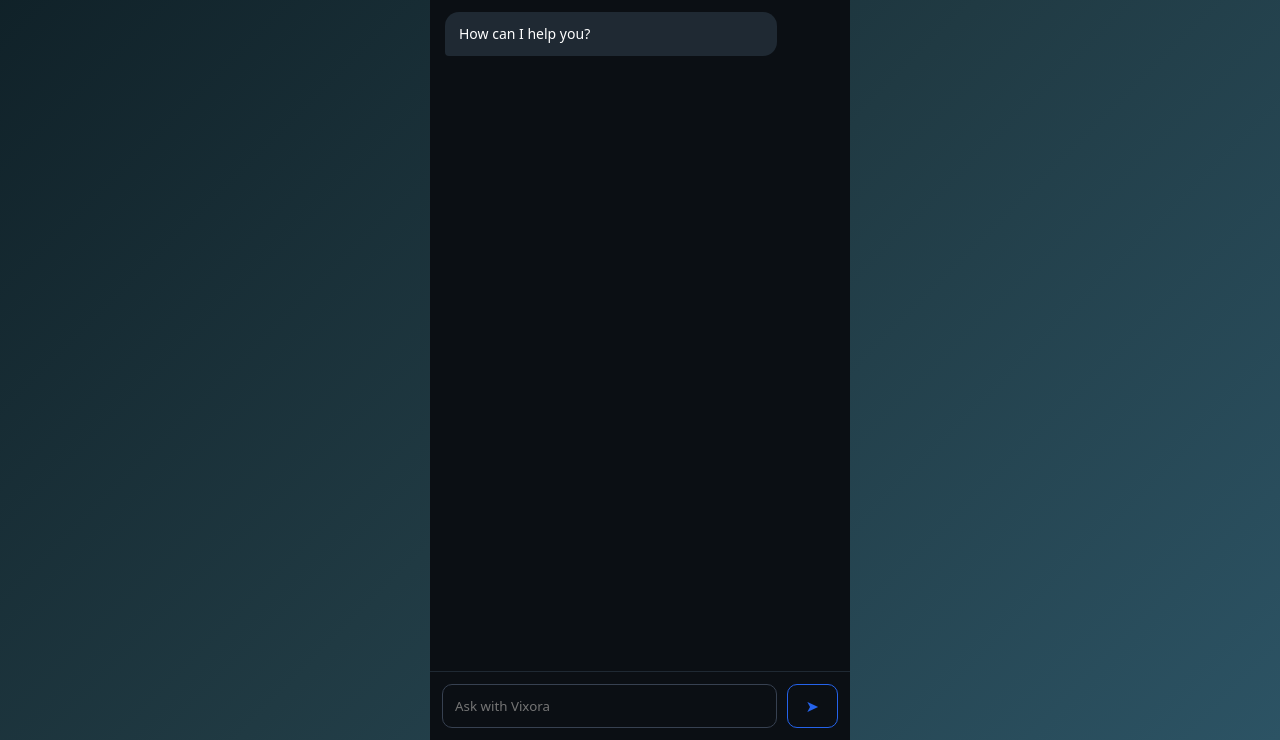
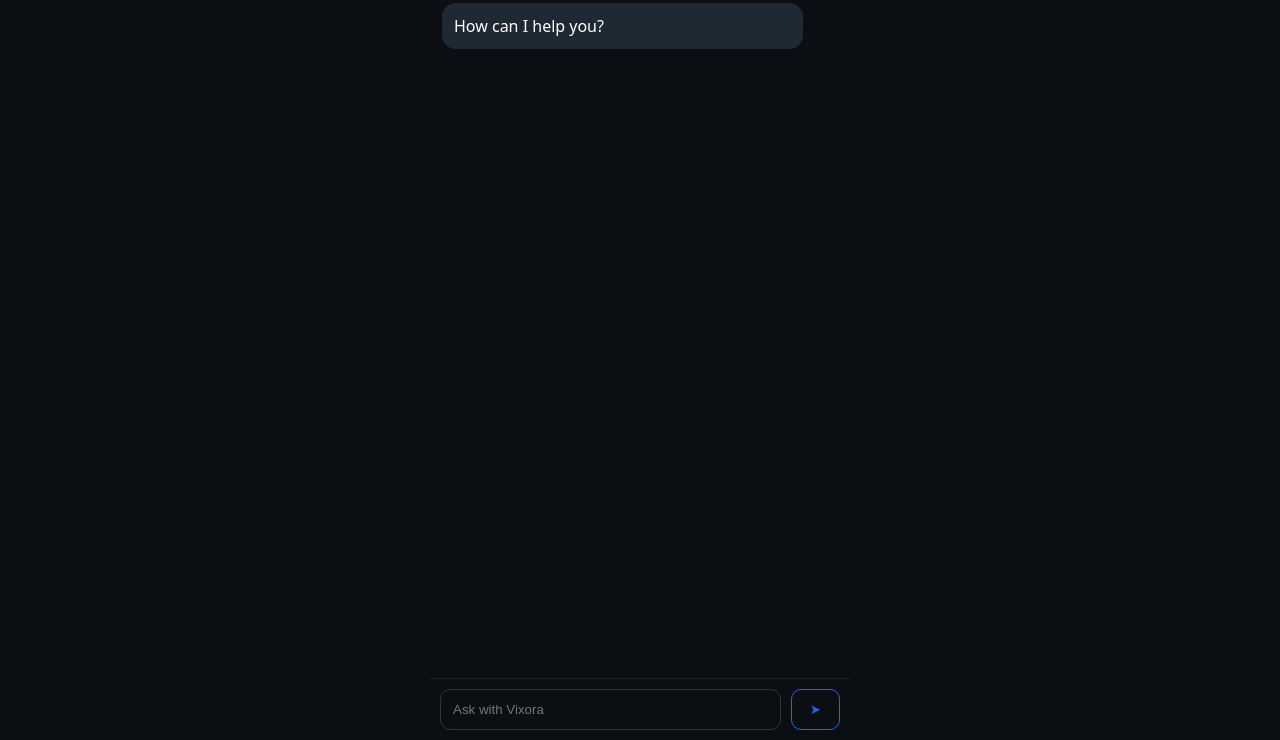
Before and after one commit to mohammadsakir603-max/Ai, a website: page index.html in a window 1280 px wide. Shown: the part 60-800 px from the top of the page. Drawn offline with Linux system fonts and the light colour scheme.

Commit message:
Refactor HTML structure and styles for clarity

````diff
--- a/index.html
+++ b/index.html
@@ -1,174 +1,123 @@
 <!DOCTYPE html>
-<html lang="en">
+<html>
 <head>
 <meta charset="UTF-8">
-<meta name="viewport" content="width=device-width, initial-scale=1.0">
+<meta name="viewport" content="width=device-width, initial-scale=1">
 <title>Vixora AI</title>
 
 <style>
-*{
-  box-sizing:border-box;
-  font-family: "Poppins", system-ui, sans-serif;
-}
-
 body{
   margin:0;
+  background:#0b0f14;
+  color:#fff;
+  font-family:Poppins,system-ui;
+}
+.app{
+  max-width:420px;
+  margin:auto;
   height:100vh;
-  background:linear-gradient(135deg,#0f2027,#203a43,#2c5364);
-  display:flex;
-  justify-content:center;
-  align-items:center;
-}
-
-.app{
-  width:100%;
-  max-width:420px;
-  height:100vh;
-  background:#0b0f14;
   display:flex;
   flex-direction:column;
-  color:#fff;
 }
-
 .header{
-  padding:16px;
+  padding:14px;
   text-align:center;
-  font-size:18px;
   font-weight:600;
-  border-bottom:1px solid #1f2933;
+  border-bottom:1px solid #222;
 }
-
 .chat{
   flex:1;
-  padding:15px;
+  padding:12px;
   overflow-y:auto;
 }
-
 .msg{
+  padding:12px;
+  border-radius:14px;
+  margin-bottom:10px;
   max-width:85%;
-  margin-bottom:12px;
-  padding:12px 14px;
-  border-radius:14px;
-  font-size:14px;
-  line-height:1.4;
-  word-wrap:break-word;
 }
-
-.user{
-  background:#2563eb;
-  align-self:flex-end;
-  border-bottom-right-radius:4px;
-}
-
-.ai{
-  background:#1f2933;
-  align-self:flex-start;
-  border-bottom-left-radius:4px;
-}
-
-.input-area{
-  display:flex;
-  gap:10px;
-  padding:12px;
-  border-top:1px solid #1f2933;
-}
-
-.input-area input{
-  flex:1;
-  padding:12px;
-  border-radius:10px;
-  border:1px solid #374151;
-  outline:none;
-  background:#0b0f14;
-  color:#fff;
-}
-
-.send-btn{
-  padding:0 18px;
-  border-radius:10px;
-  border:1px solid #2563eb;
-  background:transparent;
-  color:#2563eb;
-  font-size:16px;
-  cursor:pointer;
-  transition:0.2s;
-}
-
-.send-btn:active{
-  transform:scale(0.92);
-  background:#2563eb;
-  color:#fff;
-}
-
+.user{ background:#2563eb; margin-left:auto; }
+.ai{ background:#1f2933; }
 pre{
   background:#000;
   padding:12px;
   border-radius:10px;
-  overflow-x:auto;
-  margin-top:8px;
+  position:relative;
 }
-
-code{
+.copy{
+  position:absolute;
+  top:6px;
+  right:8px;
+  font-size:12px;
+  cursor:pointer;
   color:#22c55e;
 }
+.input{
+  display:flex;
+  gap:10px;
+  padding:10px;
+  border-top:1px solid #222;
+}
+input{
+  flex:1;
+  padding:12px;
+  background:#0b0f14;
+  border:1px solid #333;
+  color:#fff;
+  border-radius:10px;
+}
+button{
+  border:1px solid #2563eb;
+  background:transparent;
+  color:#2563eb;
+  padding:0 18px;
+  border-radius:10px;
+}
+button:active{ transform:scale(.9); }
 </style>
 </head>
 
 <body>
-
 <div class="app">
   <div class="header">Vixora AI</div>
-
   <div class="chat" id="chat">
     <div class="msg ai">How can I help you?</div>
   </div>
-
-  <div class="input-area">
-    <input id="input" placeholder="Ask with Vixora" />
-    <button class="send-btn" onclick="send()">➤</button>
+  <div class="input">
+    <input id="input" placeholder="Ask with Vixora">
+    <button onclick="send()">➤</button>
   </div>
 </div>
 
 <script>
-const chat = document.getElementById("chat");
-const input = document.getElementById("input");
+const chat=document.getElementById("chat");
+const input=document.getElementById("input");
 
-function addMessage(text, type){
-  const div = document.createElement("div");
-  div.className = "msg " + type;
+function add(text,type){
+  const d=document.createElement("div");
+  d.className="msg "+type;
 
   if(text.includes("```")){
-    const clean = text.replace(/```[a-z]*|```/g,"");
-    div.innerHTML = "<pre><code>"+clean+"</code></pre>";
+    const code=text.replace(/```[a-z]*|```/g,"");
+    d.innerHTML=`<pre><span class="copy" onclick="navigator.clipboard.writeText(\`${code}\`)">Copy</span><code>${code}</code></pre>`;
   }else{
-    div.textContent = text;
+    d.textContent=text;
   }
-
-  chat.appendChild(div);
-  chat.scrollTop = chat.scrollHeight;
+  chat.appendChild(d);
+  chat.scrollTop=chat.scrollHeight;
 }
 
 async function send(){
-  const text = input.value.trim();
-  if(!text) return;
-
-  addMessage(text,"user");
-  input.value = "";
-
-  const res = await fetch("/api/chat",{
-    method:"POST",
-    headers:{ "Content-Type":"application/json" },
-    body:JSON.stringify({ message:text })
-  });
-
-  const data = await res.json();
-  addMessage(data.reply,"ai");
+  const t=input.value.trim();
+  if(!t) return;
+  add(t,"user");
+  input.value="";
+  const r=await fetch("/api/chat",{method:"POST",headers:{"Content-Type":"application/json"},body:JSON.stringify({message:t})});
+  const d=await r.json();
+  add(d.reply,"ai");
 }
 
-input.addEventListener("keydown",e=>{
-  if(e.key==="Enter") send();
-});
+input.onkeydown=e=>{ if(e.key==="Enter") send(); }
 </script>
-
 </body>
 </html>
````
